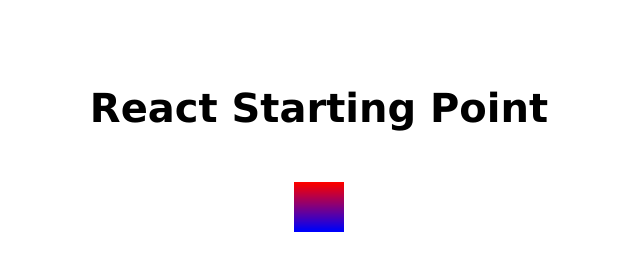
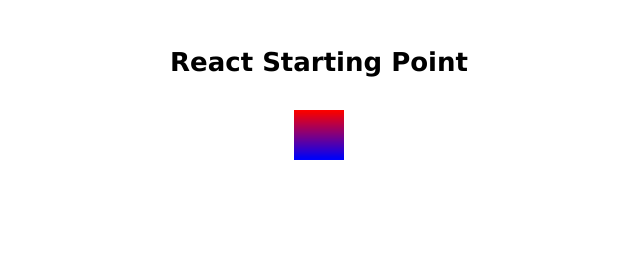
Before and after one commit to simonvaucher/boilerplate, a React app: page / in a window 1280 px wide. Shown: the whole page, without its empty margins (321-961 px from the left). Built offline with nearby package versions, Linux system fonts and the light colour scheme.

Commit message:
saner font size...

```diff
--- a/css/styles.scss
+++ b/css/styles.scss
@@ -1,6 +1,6 @@
 body {
-  padding: 50px;
-  font: 20px "Lucida Grande", Helvetica, Arial, sans-serif;
+  padding: 22px;
+  font: 13px "Lucida Grande", Helvetica, Arial, sans-serif;
 }
 
 a {
```
